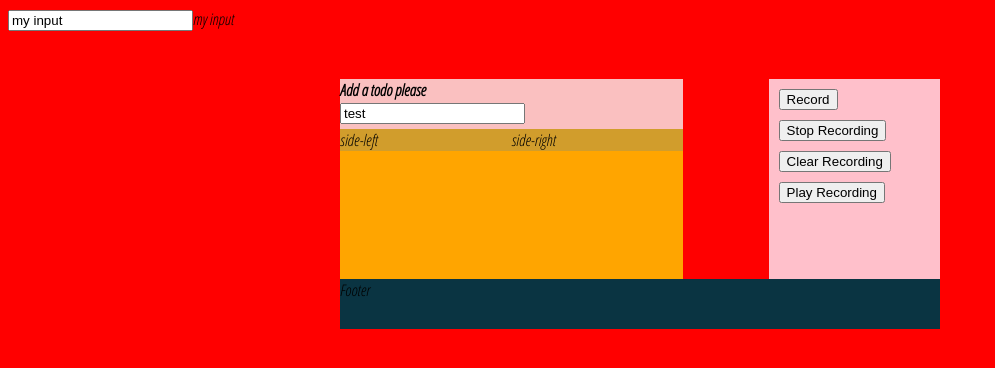
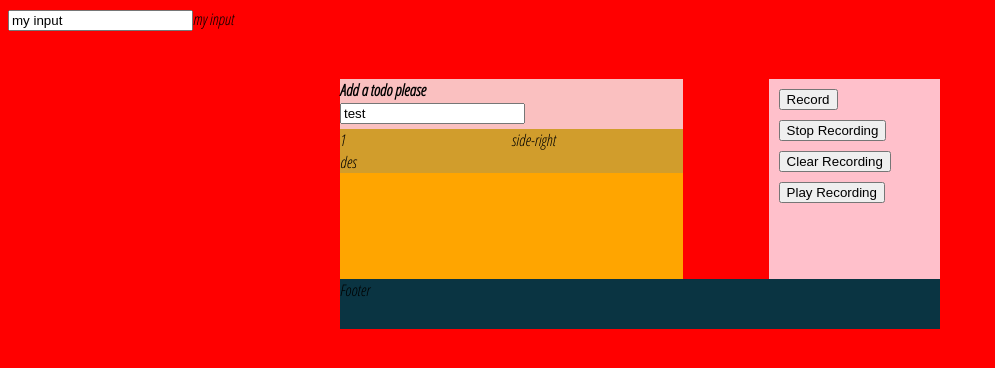
Before and after one commit to code-in-time/react_setup_from_scratch, a React app: page / in a window 1280 px wide. Shown: the top 368 px of the page, without its empty margins (0-995 px from the left). Built offline with nearby package versions, Linux system fonts and the light colour scheme.

Commit message:
Add Mobx

```diff
--- a/package.json
+++ b/package.json
@@ -42,6 +42,8 @@
     "@types/html-webpack-plugin": "^3.2.2",
     "@types/lodash": "^4.14.150",
     "dotenv-webpack": "^1.7.0",
+    "mobx": "^5.15.4",
+    "mobx-react": "^6.2.2",
     "react": "^16.13.1",
     "react-dom": "^16.13.1"
   }
--- a/src/components/Main.tsx
+++ b/src/components/Main.tsx
@@ -2,6 +2,7 @@ import React from 'react';
 import './Main.css';
 import Button from './Button';
 import AddTodoArea from './AddTodoArea';
+import TodoArea from './TodoArea';
 
 const Main = () => {
   return (
@@ -12,7 +13,9 @@ const Main = () => {
       <div className="item-2">
 
       <div className="wrapper">
-        <div className="side-left">side-left</div>
+        <div className="side-left">
+          <TodoArea />
+        </div>
         <div className="side-right">side-right</div>
       </div>
 
--- /dev/null
+++ b/src/components/TodoArea.tsx
@@ -0,0 +1,26 @@
+import React from 'react';
+import { observer } from 'mobx-react'
+
+import { storesContext } from '../stores/context'
+import TodoStore from '../stores/TodoStore';
+import { ITodo } from '../types';
+
+export const useStores = () => React.useContext(storesContext)
+
+const TodoArea = observer(() => {
+  const { TodoStore } = useStores()
+
+  console.log('TodoStore', TodoStore)
+
+
+  const s = TodoStore.data[0]
+
+  return (
+    <div>
+      {s.ID} <br />
+      {s.description}
+    </div>
+  );
+});
+
+export default TodoArea;
--- /dev/null
+++ b/src/hooks/useStore.tsx
@@ -0,0 +1,5 @@
+import React from 'react'
+import { storesContext } from '../stores/context'
+
+// This will return the store a s a custom hook
+export const useStores = () => React.useContext(storesContext)
--- /dev/null
+++ b/src/stores/TodoStore.tsx
@@ -0,0 +1,22 @@
+import { observable, action, computed } from 'mobx';
+import { ITodo } from '../types';
+
+export default class TodoStore {
+  @observable
+  data: ITodo[] = [{ID: 1, name:'test', description: 'des', creationDate: new Date()}]
+
+  @action
+  addTodo(item: ITodo) {
+    this.data.push(item)
+  }
+
+  // @action
+  // decrement() {
+  //   this.count--
+  // }
+
+  // @computed
+  // get doubleCount() {
+  //   return this.count * 2
+  // }
+}
--- /dev/null
+++ b/src/stores/context.tsx
@@ -0,0 +1,8 @@
+import React from 'react'
+import TodoStore from './TodoStore'
+import ThemeStore from './ThemeStore'
+
+export const storesContext = React.createContext({
+  TodoStore: new TodoStore(),
+  // TODO add the next store here
+})
--- /dev/null
+++ b/src/types.tsx
@@ -0,0 +1,8 @@
+
+
+export interface ITodo {
+  ID: number,
+  name: string,
+  description: string,
+  creationDate: Date
+}
--- a/tsconfig.json
+++ b/tsconfig.json
@@ -9,6 +9,7 @@
     "allowSyntheticDefaultImports" : true,
     "esModuleInterop" : true,
     "sourceMap": true,
+    "experimentalDecorators": true
   },
   "exclude": [
     "node_modules",
```
Also changed, not shown: 2 other files (tests, documents, lock files or other folders).
